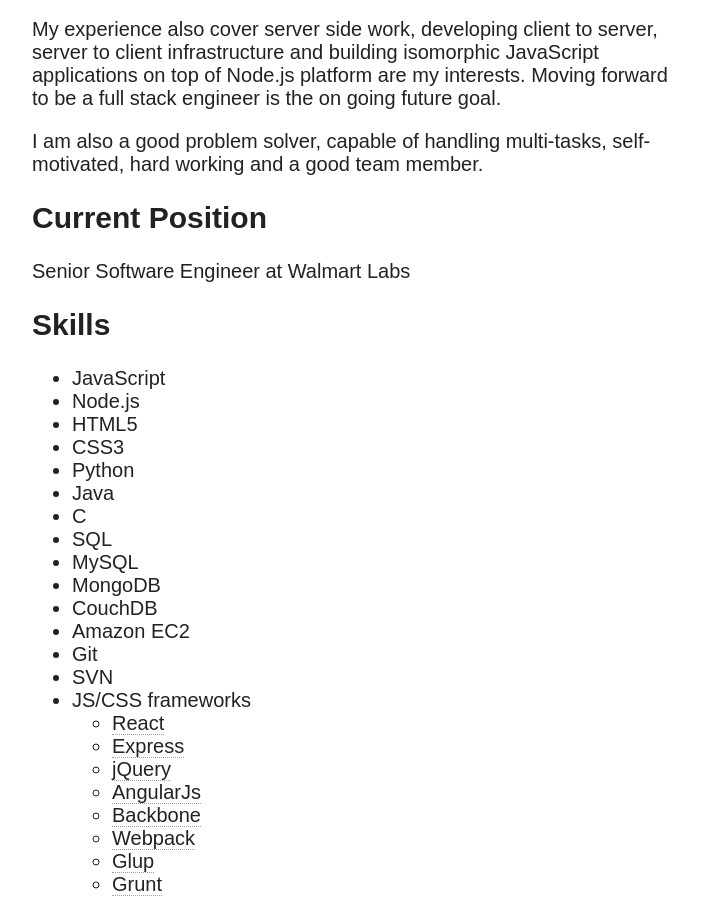
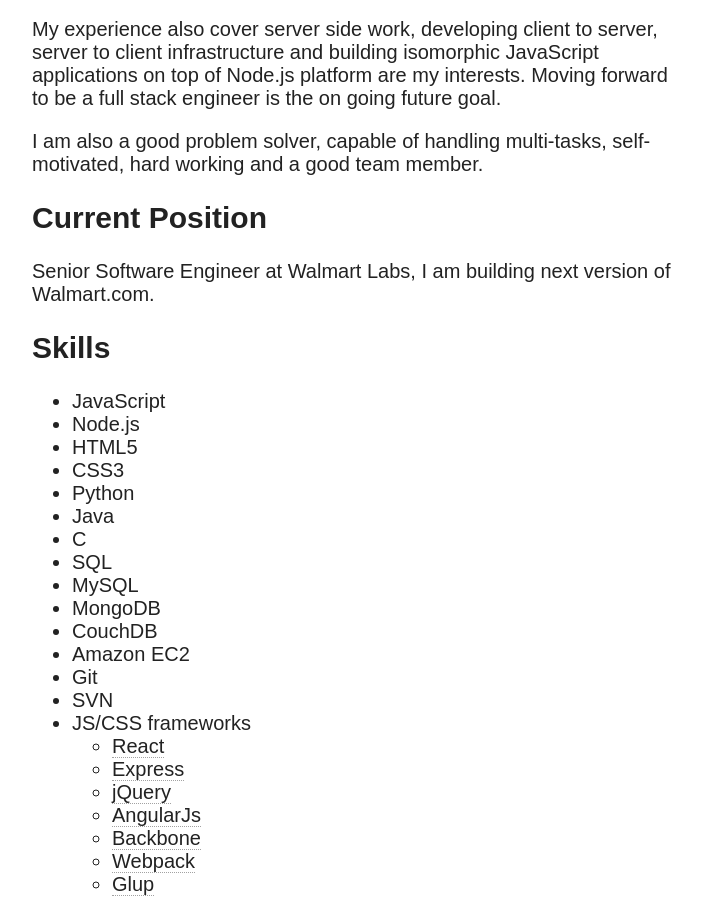
Before and after one commit to LeoAJ/leoaj.github.com, a Jekyll site: the page built from about.md, in a window 1280 px wide and 900 px high, scrolled down 1517 px. Shown: the whole window, without its empty margins (288-990 px from the left). Built offline with Jekyll 4.4.1, drawn with Linux system fonts in a browser that asks for light colours; nearby versions of some CDN libraries.

Commit message:
update about me

```diff
--- a/about.md
+++ b/about.md
@@ -19,7 +19,7 @@ I am also a good problem solver, capable of handling multi-tasks, self-motivated
 
 ## Current Position
 
-Senior Software Engineer at Walmart Labs
+Senior Software Engineer at Walmart Labs, I am building next version of Walmart.com.
 
 ## Skills
 
```
